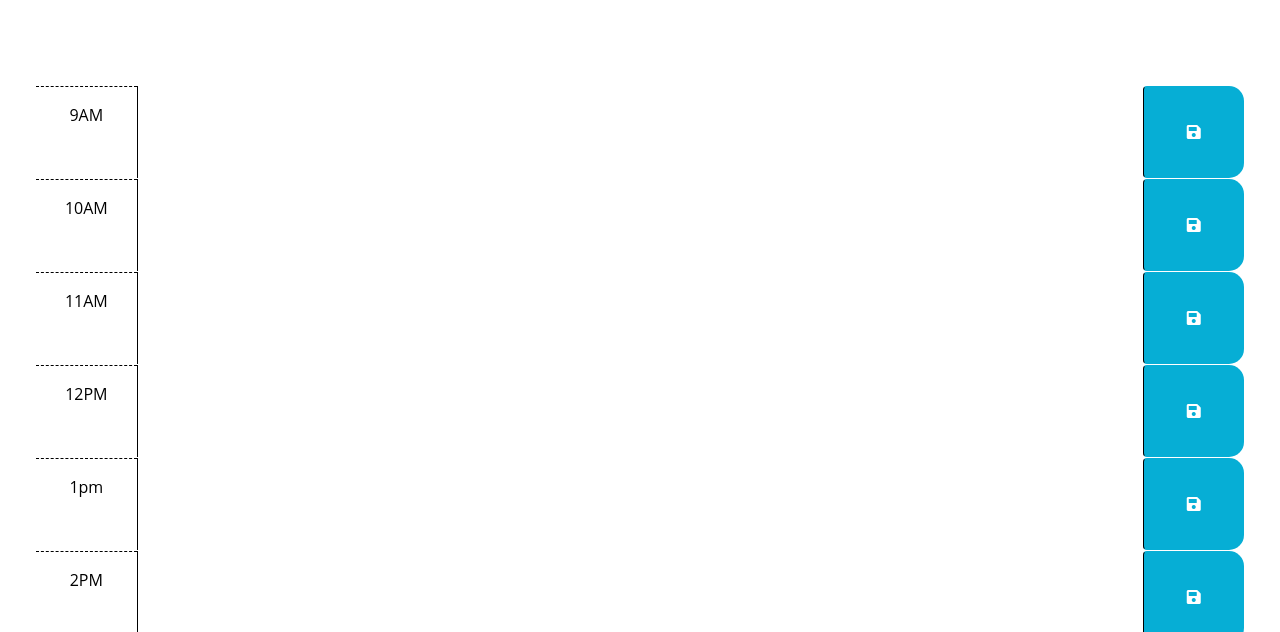
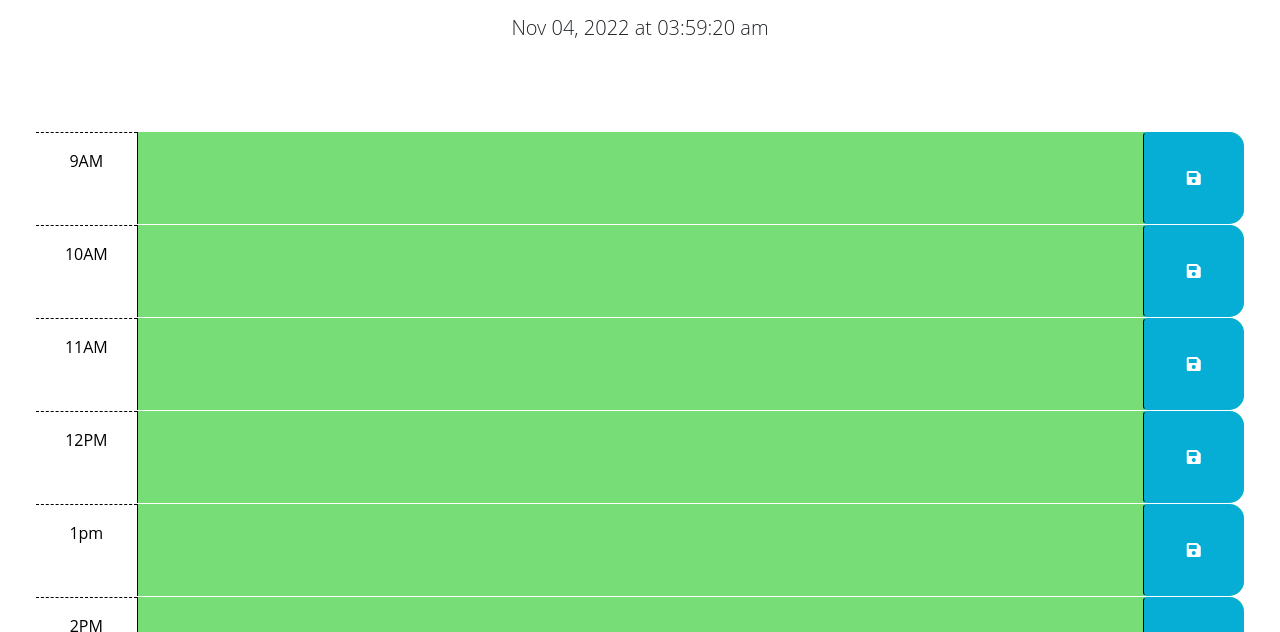
Before and after one commit to afredknot/its-a-calender-eh, a plain HTML site: page index.html in a window 1280 px wide. Shown: the part 166-798 px from the top of the page. Drawn offline with nearby package versions, Linux system fonts and the light colour scheme; files that its build step writes are made by us from their sources.

Commit message:
ammending the javascript and css to html

```diff
--- a/index.html
+++ b/index.html
@@ -20,7 +20,7 @@
       href="https://fonts.googleapis.com/css2?family=Fira+Sans:wght@400;700&display=swap"
       rel="stylesheet"
     />
-    <link rel="stylesheet" href="style.css" />
+    <link rel="stylesheet" href="./Assets/style.css" />
     <title>Work Day Scheduler</title>
   </head>
 
@@ -118,6 +118,6 @@
     integrity="sha256-iu/zLUB+QgISXBLCW/mcDi/rnf4m4uEDO0wauy76x7U="
     crossorigin="anonymous"></script>
 
-    <script src="./script.js"></script>
+    <script src="./Assets/script.js"></script>
   </body>
 </html>
```
